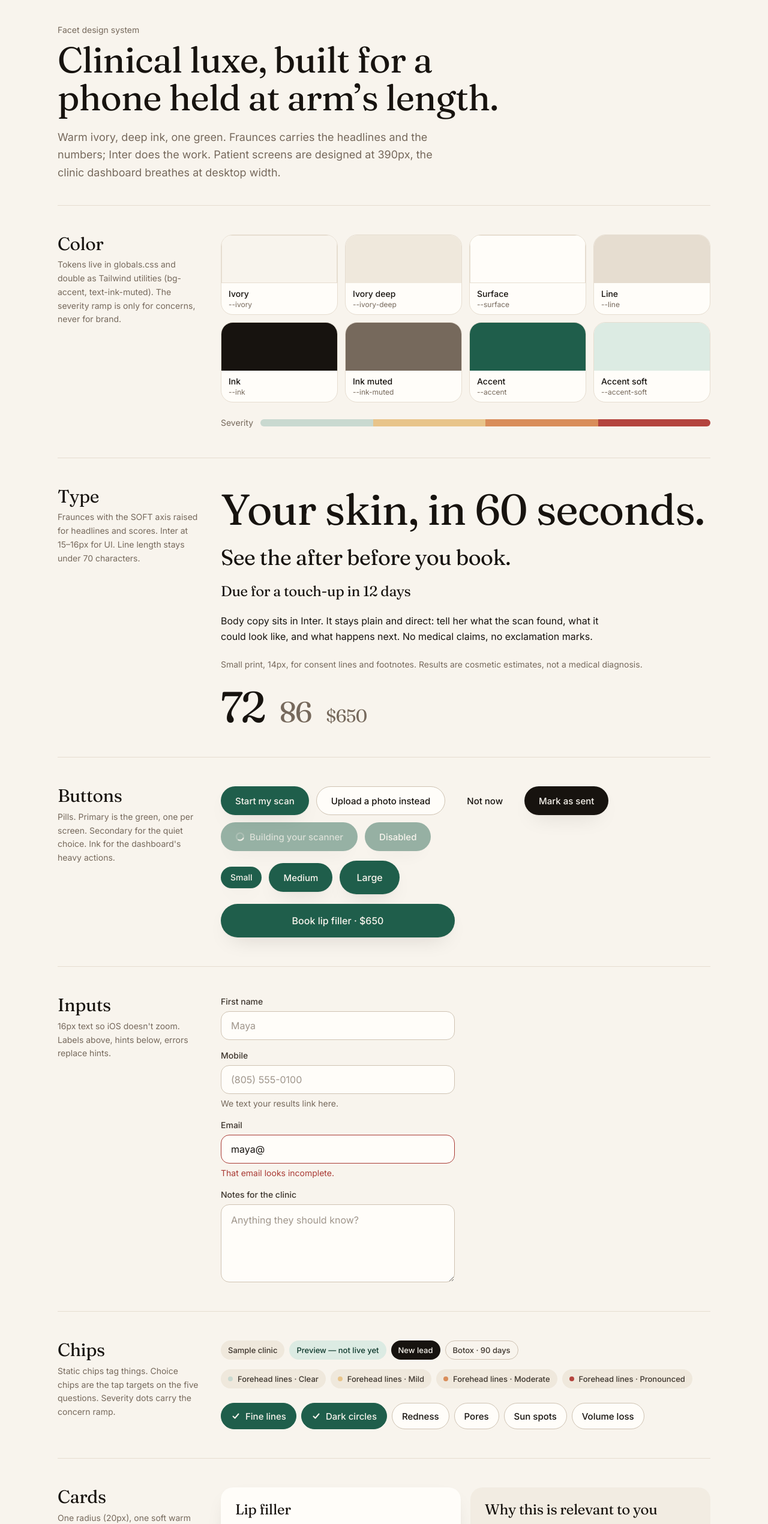
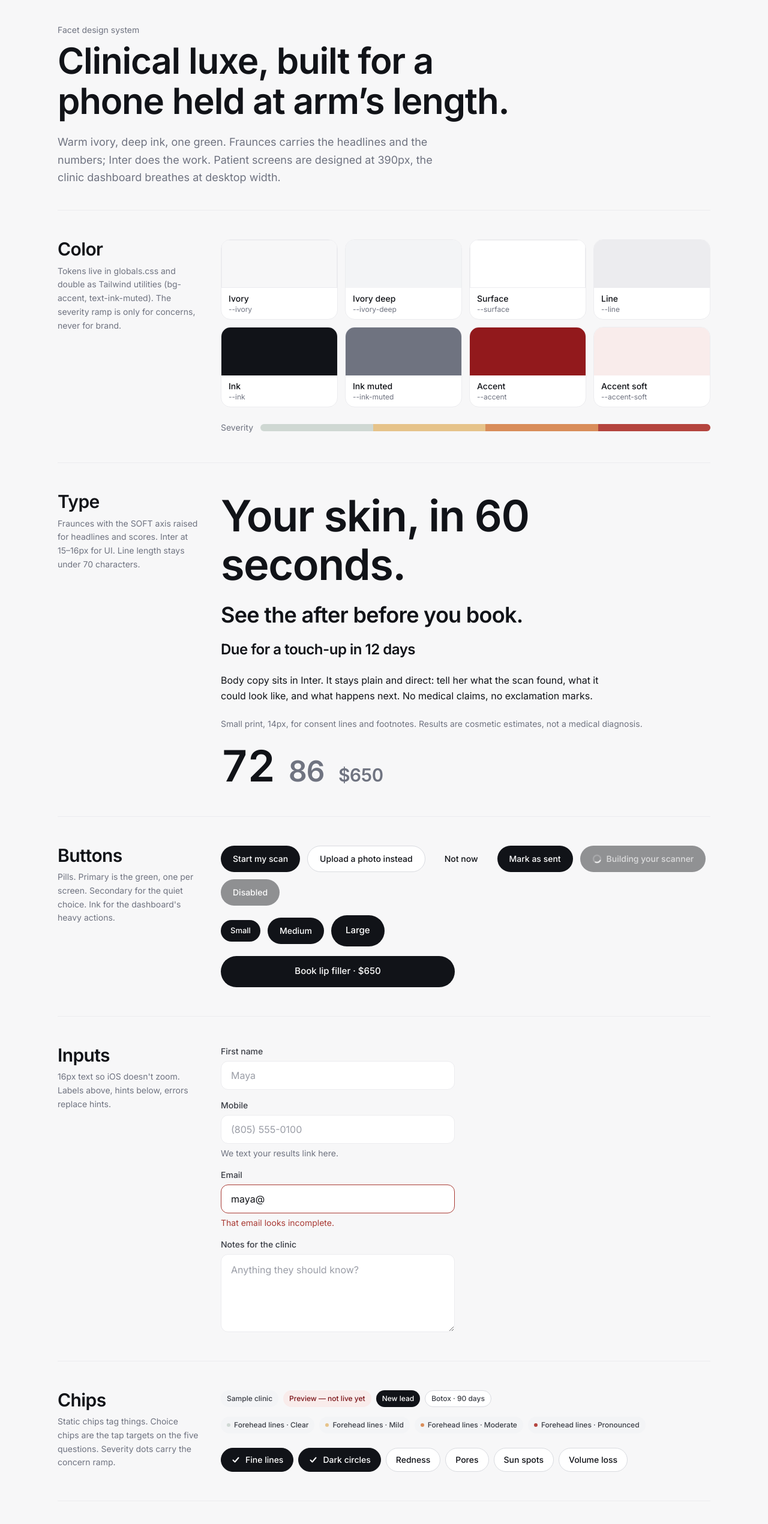
Before and after one commit to amonta16/Origami, a Next.js app: page /styleguide in a window 1280 px wide. Shown: the top 2541 px of the page at 60% size. Built offline with nearby package versions, Linux system fonts and the light colour scheme.

Commit message:
Token retune toward the disclosed reference: white/gray base, near-black text, one clinic brand color, black pill primaries, sans headings; add Segmented, Toggle, AppBar, TabBar

```diff
--- a/src/app/globals.css
+++ b/src/app/globals.css
@@ -1,58 +1,70 @@
 @import "tailwindcss";
 
 /*
-  Facet design tokens — "clinical luxe".
-  Source of truth for color, type, radius and shadow. Tailwind 4 reads the
-  @theme block as its config, so every token below is also a utility class
-  (bg-ivory, text-ink, font-display, rounded-card, shadow-soft, ...).
+  Facet design tokens.
+  Retuned Sat Nov 14, 2026 toward the team's disclosed design reference
+  (reference/REFERENCE.md): white surfaces on a light gray page, near-black text,
+  hairline borders, black pill primaries, and ONE clinic brand color doing all the
+  accent work. Tailwind 4 reads @theme as its config, so every token is also a
+  utility (bg-page, text-ink-muted, bg-brand, rounded-card, ...).
+
+  Legacy aliases (--ivory, --accent) are kept so earlier components keep working.
 */
 
 :root {
   /* Base */
-  --ivory: #f8f4ed;
-  --ivory-deep: #efe8dc;
-  --surface: #fffdf9;
-  --ink: #17130f;
-  --ink-soft: #3d352d;
-  --ink-muted: #76695c;
-  --line: #e6ddd0;
-  --line-strong: #cfc3b3;
+  --page: #f7f7f8;
+  --surface: #ffffff;
+  --surface-muted: #f3f4f6;
+  --ink: #111318;
+  --ink-soft: #3a3d45;
+  --ink-muted: #6f7380;
+  --line: #ececef;
+  --line-strong: #d9dbe0;
 
-  /* One confident accent: clinic green */
-  --accent: #1f5e4b;
-  --accent-deep: #164838;
-  --accent-soft: #dcebe3;
-  --accent-ink: #0f3a2d;
+  /* Clinic brand color. Overridden per clinic on /s/[clinic] via inline style. */
+  --brand: #92191c;
+  --brand-deep: #6f1216;
+  --brand-soft: #f9eceb;
+  --brand-ink: #7a1418;
 
   /* Severity ramp for concerns (never used for brand) */
-  --sev-none: #c9d9d0;
-  --sev-mild: #e8c48a;
+  --sev-none: #cfd8d3;
+  --sev-mild: #e6c38a;
   --sev-moderate: #d98d5a;
   --sev-pronounced: #b4443e;
   --sev-pronounced-soft: #f4dcd8;
 
   /* Feedback */
-  --ok: #1f5e4b;
+  --ok: #1e7f4f;
   --warn: #b8761c;
   --danger: #a93a34;
 
-  --shadow-soft: 0 1px 2px rgba(23, 19, 15, 0.04), 0 14px 36px -16px rgba(23, 19, 15, 0.18);
-  --shadow-lift: 0 2px 4px rgba(23, 19, 15, 0.05), 0 24px 56px -20px rgba(23, 19, 15, 0.26);
+  --shadow-soft: 0 1px 2px rgba(17, 19, 24, 0.04), 0 10px 28px -18px rgba(17, 19, 24, 0.14);
+  --shadow-lift: 0 2px 4px rgba(17, 19, 24, 0.05), 0 24px 56px -22px rgba(17, 19, 24, 0.24);
+
+  /* Legacy aliases */
+  --ivory: var(--page);
+  --ivory-deep: var(--surface-muted);
+  --accent: var(--brand);
+  --accent-deep: var(--brand-deep);
+  --accent-soft: var(--brand-soft);
+  --accent-ink: var(--brand-ink);
 }
 
 @theme inline {
-  --color-ivory: var(--ivory);
-  --color-ivory-deep: var(--ivory-deep);
+  --color-page: var(--page);
   --color-surface: var(--surface);
+  --color-surface-muted: var(--surface-muted);
   --color-ink: var(--ink);
   --color-ink-soft: var(--ink-soft);
   --color-ink-muted: var(--ink-muted);
   --color-line: var(--line);
   --color-line-strong: var(--line-strong);
-  --color-accent: var(--accent);
-  --color-accent-deep: var(--accent-deep);
-  --color-accent-soft: var(--accent-soft);
-  --color-accent-ink: var(--accent-ink);
+  --color-brand: var(--brand);
+  --color-brand-deep: var(--brand-deep);
+  --color-brand-soft: var(--brand-soft);
+  --color-brand-ink: var(--brand-ink);
   --color-sev-none: var(--sev-none);
   --color-sev-mild: var(--sev-mild);
   --color-sev-moderate: var(--sev-moderate);
@@ -62,13 +74,22 @@
   --color-warn: var(--warn);
   --color-danger: var(--danger);
 
-  --font-display: var(--font-fraunces), "Iowan Old Style", Georgia, serif;
+  /* legacy aliases as utilities too */
+  --color-ivory: var(--page);
+  --color-ivory-deep: var(--surface-muted);
+  --color-accent: var(--brand);
+  --color-accent-deep: var(--brand-deep);
+  --color-accent-soft: var(--brand-soft);
+  --color-accent-ink: var(--brand-ink);
+
   --font-sans: var(--font-inter), system-ui, -apple-system, "Segoe UI", sans-serif;
+  --font-display: var(--font-inter), system-ui, -apple-system, "Segoe UI", sans-serif;
+  --font-serif: var(--font-fraunces), "Iowan Old Style", Georgia, serif;
 
   --radius-chip: 999px;
-  --radius-field: 14px;
-  --radius-card: 20px;
-  --radius-sheet: 28px;
+  --radius-field: 12px;
+  --radius-card: 16px;
+  --radius-sheet: 24px;
 
   --shadow-soft: var(--shadow-soft);
   --shadow-lift: var(--shadow-lift);
@@ -78,7 +99,7 @@
 }
 
 html {
-  background: var(--ivory);
+  background: var(--page);
   color: var(--ink);
   font-family: var(--font-sans);
   font-feature-settings: "cv11", "ss01";
@@ -86,35 +107,50 @@ html {
 }
 
 body {
-  background: var(--ivory);
+  background: var(--page);
   color: var(--ink);
-  line-height: 1.55;
+  line-height: 1.5;
 }
 
-/* Display type: Fraunces with the soft optical axis up, tight tracking */
+/* Headings: the same sans, semibold, tight. */
 .font-display {
-  font-variation-settings: "SOFT" 60, "WONK" 0;
-  letter-spacing: -0.015em;
-  line-height: 1.05;
+  font-weight: 600;
+  letter-spacing: -0.02em;
+  line-height: 1.12;
 }
 
 .font-display-numeral {
-  font-variation-settings: "SOFT" 80, "WONK" 0;
+  font-weight: 600;
   font-variant-numeric: lining-nums tabular-nums;
   letter-spacing: -0.03em;
   line-height: 1;
 }
 
-/* Focus: visible, warm, never removed */
+/* Editorial serif, reserved for report-style moments. */
+.font-serif-display {
+  font-family: var(--font-serif);
+  font-variation-settings: "SOFT" 50, "WONK" 0;
+  letter-spacing: -0.01em;
+  line-height: 1.1;
+}
+
+/* Focus: visible, never removed */
 :where(a, button, input, select, textarea, [tabindex]):focus-visible {
-  outline: 2px solid var(--accent);
+  outline: 2px solid var(--ink);
   outline-offset: 3px;
   border-radius: 6px;
 }
 
 ::selection {
-  background: var(--accent-soft);
-  color: var(--accent-ink);
+  background: var(--brand-soft);
+  color: var(--brand-ink);
+}
+
+/* Brand-colored native controls */
+input[type="checkbox"],
+input[type="radio"],
+input[type="range"] {
+  accent-color: var(--brand);
 }
 
 @media (prefers-reduced-motion: reduce) {
--- a/src/app/layout.tsx
+++ b/src/app/layout.tsx
@@ -25,7 +25,7 @@ export const metadata: Metadata = {
 };
 
 export const viewport: Viewport = {
-  themeColor: "#f8f4ed",
+  themeColor: "#ffffff",
   width: "device-width",
   initialScale: 1,
   viewportFit: "cover",
--- a/src/components/ui/bottom-sheet.tsx
+++ b/src/components/ui/bottom-sheet.tsx
@@ -72,7 +72,7 @@ export function BottomSheet({
           aria-hidden="true"
           className="mx-auto mb-4 h-1.5 w-10 rounded-full bg-line-strong"
         />
-        {title && <h2 className="font-display mb-3 text-2xl">{title}</h2>}
+        {title && <h2 className="font-display mb-3 text-xl">{title}</h2>}
         {children}
       </div>
     </div>
--- a/src/components/ui/button.tsx
+++ b/src/components/ui/button.tsx
@@ -2,24 +2,30 @@ import * as React from "react";
 import Link from "next/link";
 import { cn } from "@/lib/cn";
 
-type Variant = "primary" | "secondary" | "ghost" | "ink";
+/**
+ * Buttons follow the reference: black pill primary, white bordered pill secondary,
+ * brand-colored pill for the one brand action on a screen, ghost for quiet links.
+ * `ink` is kept as an alias of `primary` for earlier call sites.
+ */
+type Variant = "primary" | "secondary" | "brand" | "ghost" | "ink" | "white";
 type Size = "sm" | "md" | "lg";
 
 const base =
-  "inline-flex items-center justify-center gap-2 rounded-chip font-medium whitespace-nowrap select-none transition-[background-color,color,box-shadow,transform] duration-150 active:translate-y-px disabled:pointer-events-none disabled:opacity-45";
+  "inline-flex items-center justify-center gap-2 rounded-chip font-medium whitespace-nowrap select-none transition-[background-color,color,box-shadow,transform,border-color] duration-150 active:translate-y-px disabled:pointer-events-none disabled:opacity-45";
 
 const variants: Record<Variant, string> = {
-  primary: "bg-accent text-ivory hover:bg-accent-deep shadow-soft",
-  secondary:
-    "bg-surface text-ink border border-line-strong hover:border-ink hover:bg-ivory-deep/40",
-  ghost: "bg-transparent text-ink hover:bg-ivory-deep/60",
-  ink: "bg-ink text-ivory hover:bg-ink-soft shadow-soft",
+  primary: "bg-ink text-white hover:bg-ink-soft",
+  ink: "bg-ink text-white hover:bg-ink-soft",
+  secondary: "bg-surface text-ink border border-line-strong hover:border-ink",
+  brand: "bg-brand text-white hover:bg-brand-deep",
+  white: "bg-white text-ink shadow-soft hover:bg-surface-muted",
+  ghost: "bg-transparent text-ink hover:bg-surface-muted",
 };
 
 const sizes: Record<Size, string> = {
-  sm: "h-9 px-4 text-sm",
-  md: "h-12 px-6 text-[15px]",
-  lg: "h-14 px-7 text-base",
+  sm: "h-9 px-4 text-[13px]",
+  md: "h-11 px-5 text-[14px]",
+  lg: "h-[52px] px-6 text-[15px]",
 };
 
 type CommonProps = {
@@ -55,13 +61,7 @@ export function Button(props: ButtonProps) {
     ...rest
   } = props;
 
-  const classes = cn(
-    base,
-    variants[variant],
-    sizes[size],
-    full && "w-full",
-    className,
-  );
+  const classes = cn(base, variants[variant], sizes[size], full && "w-full", className);
 
   const content = (
     <>
@@ -95,26 +95,9 @@ export function Button(props: ButtonProps) {
 
 function Spinner() {
   return (
-    <svg
-      className="size-4 animate-spin"
-      viewBox="0 0 24 24"
-      fill="none"
-      aria-hidden="true"
-    >
-      <circle
-        cx="12"
-        cy="12"
-        r="9"
-        stroke="currentColor"
-        strokeOpacity="0.25"
-        strokeWidth="3"
-      />
-      <path
-        d="M21 12a9 9 0 0 0-9-9"
-        stroke="currentColor"
-        strokeWidth="3"
-        strokeLinecap="round"
-      />
+    <svg className="size-4 animate-spin" viewBox="0 0 24 24" fill="none" aria-hidden="true">
+      <circle cx="12" cy="12" r="9" stroke="currentColor" strokeOpacity="0.25" strokeWidth="3" />
+      <path d="M21 12a9 9 0 0 0-9-9" stroke="currentColor" strokeWidth="3" strokeLinecap="round" />
     </svg>
   );
 }
--- a/src/components/ui/card.tsx
+++ b/src/components/ui/card.tsx
@@ -1,13 +1,15 @@
 import * as React from "react";
 import { cn } from "@/lib/cn";
 
-type Tone = "surface" | "ivory" | "ink" | "accent";
+/** White card with a hairline border and a whisper of shadow, per the reference. */
+type Tone = "surface" | "muted" | "ink" | "brand" | "brand-soft";
 
 const tones: Record<Tone, string> = {
-  surface: "bg-surface text-ink shadow-soft",
-  ivory: "bg-ivory-deep/60 text-ink",
-  ink: "bg-ink text-ivory shadow-lift",
-  accent: "bg-accent text-ivory shadow-lift",
+  surface: "bg-surface text-ink border border-line shadow-soft",
+  muted: "bg-surface-muted text-ink",
+  ink: "bg-ink text-white",
+  brand: "bg-brand text-white",
+  "brand-soft": "bg-brand-soft text-ink border border-brand/10",
 };
 
 export function Card({
@@ -17,20 +19,13 @@ export function Card({
   children,
   ...rest
 }: React.HTMLAttributes<HTMLDivElement> & {
-  tone?: Tone;
+  tone?: Tone | "ivory" | "accent";
   padding?: "none" | "sm" | "md" | "lg";
 }) {
-  const pad = {
-    none: "",
-    sm: "p-4",
-    md: "p-5 sm:p-6",
-    lg: "p-6 sm:p-8",
-  }[padding];
+  const t: Tone = tone === "ivory" ? "muted" : tone === "accent" ? "brand" : tone;
+  const pad = { none: "", sm: "p-4", md: "p-5", lg: "p-6 sm:p-7" }[padding];
   return (
-    <div
-      {...rest}
-      className={cn("rounded-card", tones[tone], pad, className)}
-    >
+    <div {...rest} className={cn("rounded-card", tones[t], pad, className)}>
       {children}
     </div>
   );
@@ -45,23 +40,9 @@ export function CardTitle({
   children: React.ReactNode;
   as?: "h2" | "h3" | "h4";
 }) {
-  return (
-    <Tag className={cn("font-display text-xl sm:text-2xl", className)}>
-      {children}
-    </Tag>
-  );
+  return <Tag className={cn("font-display text-[17px]", className)}>{children}</Tag>;
 }
 
-export function CardText({
-  className,
-  children,
-}: {
-  className?: string;
-  children: React.ReactNode;
-}) {
-  return (
-    <p className={cn("text-[15px] leading-relaxed text-ink-muted", className)}>
-      {children}
-    </p>
-  );
+export function CardText({ className, children }: { className?: string; children: React.ReactNode }) {
+  return <p className={cn("text-[13px] leading-relaxed text-ink-muted", className)}>{children}</p>;
 }
--- a/src/components/ui/chip.tsx
+++ b/src/components/ui/chip.tsx
@@ -19,38 +19,35 @@ export const severityLabel: Record<Severity, string> = {
   pronounced: "Pronounced",
 };
 
-/** Static tag. Optionally shows a severity dot. */
+/** Static tag. Small, quiet, pill. Optionally shows a severity dot. */
 export function Chip({
   severity,
-  tone = "ivory",
+  tone = "muted",
   className,
   children,
 }: {
   severity?: Severity;
-  tone?: "ivory" | "accent" | "ink" | "outline";
+  tone?: "muted" | "brand" | "ink" | "outline" | "ok" | "ivory" | "accent";
   className?: string;
   children: React.ReactNode;
 }) {
+  const t = tone === "ivory" ? "muted" : tone === "accent" ? "brand" : tone;
   const tones = {
-    ivory: "bg-ivory-deep text-ink-soft",
-    accent: "bg-accent-soft text-accent-ink",
-    ink: "bg-ink text-ivory",
-    outline: "border border-line-strong text-ink-soft",
-  }[tone];
+    muted: "bg-surface-muted text-ink-soft",
+    brand: "bg-brand-soft text-brand-ink",
+    ink: "bg-ink text-white",
+    outline: "border border-line-strong text-ink-soft bg-surface",
+    ok: "bg-emerald-50 text-emerald-700",
+  }[t];
   return (
     <span
       className={cn(
-        "inline-flex h-8 items-center gap-2 rounded-chip px-3 text-[13px] font-medium",
+        "inline-flex h-7 items-center gap-1.5 rounded-chip px-2.5 text-[12px] font-medium",
         tones,
         className,
       )}
     >
-      {severity && (
-        <span
-          aria-hidden="true"
-          className={cn("size-2 rounded-full", severityDot[severity])}
-        />
-      )}
+      {severity && <span aria-hidden="true" className={cn("size-1.5 rounded-full", severityDot[severity])} />}
       {children}
     </span>
   );
@@ -75,25 +72,85 @@ export function ChoiceChip({
       aria-checked={selected}
       onClick={onToggle}
       className={cn(
-        "inline-flex h-11 items-center gap-2 rounded-chip border px-4 text-[15px] font-medium transition-[background-color,border-color,color] duration-150 active:translate-y-px",
-        selected
-          ? "border-accent bg-accent text-ivory"
-          : "border-line-strong bg-surface text-ink hover:border-ink",
+        "inline-flex h-10 items-center gap-2 rounded-chip border px-4 text-[14px] font-medium transition-[background-color,border-color,color] duration-150 active:translate-y-px",
+        selected ? "border-ink bg-ink text-white" : "border-line-strong bg-surface text-ink hover:border-ink",
         className,
       )}
     >
       {selected && (
         <svg className="size-4" viewBox="0 0 16 16" fill="none" aria-hidden="true">
-          <path
-            d="M3.5 8.5l3 3 6-7"
-            stroke="currentColor"
-            strokeWidth="2"
-            strokeLinecap="round"
-            strokeLinejoin="round"
-          />
+          <path d="M3.5 8.5l3 3 6-7" stroke="currentColor" strokeWidth="2" strokeLinecap="round" strokeLinejoin="round" />
         </svg>
       )}
       {children}
     </button>
   );
 }
+
+/** Segmented control, as in the reference's sub-tabs: gray track, white active pill. */
+export function Segmented<T extends string>({
+  value,
+  onChange,
+  options,
+  className,
+}: {
+  value: T;
+  onChange: (v: T) => void;
+  options: Array<{ value: T; label: string }>;
+  className?: string;
+}) {
+  return (
+    <div role="tablist" className={cn("inline-flex rounded-chip bg-surface-muted p-1", className)}>
+      {options.map((o) => (
+        <button
+          key={o.value}
+          role="tab"
+          type="button"
+          aria-selected={value === o.value}
+          onClick={() => onChange(o.value)}
+          className={cn(
+            "rounded-chip px-3.5 py-1.5 text-[13px] font-medium transition-colors",
+            value === o.value ? "bg-surface text-ink shadow-soft" : "text-ink-muted hover:text-ink",
+          )}
+        >
+          {o.label}
+        </button>
+      ))}
+    </div>
+  );
+}
+
+/** Brand-colored toggle switch. */
+export function Toggle({
+  checked,
+  onChange,
+  label,
+  className,
+}: {
+  checked: boolean;
+  onChange: (v: boolean) => void;
+  label: string;
+  className?: string;
+}) {
+  return (
+    <button
+      type="button"
+      role="switch"
+      aria-checked={checked}
+      aria-label={label}
+      onClick={() => onChange(!checked)}
+      className={cn(
+        "relative h-7 w-12 shrink-0 rounded-chip transition-colors",
+        checked ? "bg-brand" : "bg-line-strong",
+        className,
+      )}
+    >
+      <span
+        className={cn(
+          "absolute top-1 size-5 rounded-full bg-white shadow-soft transition-transform",
+          checked ? "translate-x-6" : "translate-x-1",
+        )}
+      />
+    </button>
+  );
+}
--- a/src/components/ui/index.ts
+++ b/src/components/ui/index.ts
@@ -2,7 +2,8 @@ export { Button } from "./button";
 export type { ButtonProps } from "./button";
 export { Card, CardTitle, CardText } from "./card";
 export { Input, Textarea } from "./input";
-export { Chip, ChoiceChip, severityLabel } from "./chip";
+export { Chip, ChoiceChip, Segmented, Toggle, severityLabel } from "./chip";
 export type { Severity } from "./chip";
 export { ScoreRing } from "./score-ring";
 export { BottomSheet } from "./bottom-sheet";
+export { AppBar, TabBar } from "./app-chrome";
--- a/src/components/ui/input.tsx
+++ b/src/components/ui/input.tsx
@@ -9,7 +9,7 @@ type FieldProps = {
 };
 
 const fieldBase =
-  "block w-full rounded-field border bg-surface px-4 text-[16px] text-ink placeholder:text-ink-muted/70 transition-[border-color,box-shadow] duration-150 focus:outline-none focus:border-accent focus:ring-4 focus:ring-accent/15 disabled:opacity-50";
+  "block w-full rounded-field border bg-surface px-4 text-[16px] text-ink placeholder:text-ink-muted/70 transition-[border-color,box-shadow] duration-150 focus:outline-none focus:border-ink focus:ring-4 focus:ring-ink/10 disabled:opacity-50";
 
 export function Input({
   label,
@@ -31,11 +31,7 @@ export function Input({
         aria-invalid={error ? true : undefined}
         aria-describedby={describedBy}
         {...rest}
-        className={cn(
-          fieldBase,
-          "h-12",
-          error ? "border-danger" : "border-line-strong",
-        )}
+        className={cn(fieldBase, "h-12", error ? "border-danger" : "border-line")}
       />
       {error ? (
         <p id={`${inputId}-err`} className="text-sm text-danger">
@@ -70,11 +66,7 @@ export function Textarea({
         rows={rows}
         aria-invalid={error ? true : undefined}
         {...rest}
-        className={cn(
-          fieldBase,
-          "py-3 leading-relaxed",
-          error ? "border-danger" : "border-line-strong",
-        )}
+        className={cn(fieldBase, "py-3 leading-relaxed", error ? "border-danger" : "border-line")}
       />
       {error ? (
         <p className="text-sm text-danger">{error}</p>
--- a/src/components/ui/score-ring.tsx
+++ b/src/components/ui/score-ring.tsx
@@ -94,8 +94,8 @@ export function ScoreRing({
         >
           {Math.round(shown)}
         </div>
-        <div className="mt-1 text-[13px] font-medium text-ink-muted">{label}</div>
-        {caption && <div className="text-[12px] text-accent-ink">{caption}</div>}
+        <div className="mt-1 text-[12px] font-medium text-ink-muted">{label}</div>
+        {caption && <div className="text-[12px] text-brand-ink">{caption}</div>}
       </div>
     </div>
   );
--- a/src/lib/sample-clinic.ts
+++ b/src/lib/sample-clinic.ts
@@ -10,7 +10,7 @@ export const SAMPLE_CLINIC: Clinic = {
   slug: "sample",
   name: "Sample Aesthetics",
   logo_url: null,
-  brand_color: "#1f5e4b",
+  brand_color: "#92191c",
   phone: "(805) 555-0100",
   address: "123 Example St, San Luis Obispo, CA 93401",
   website: "https://example.com",
```
Also changed, not shown: src/components/ui/app-chrome.tsx (added, +130 -0 lines), 1 other file (tests, documents, lock files or other folders).
